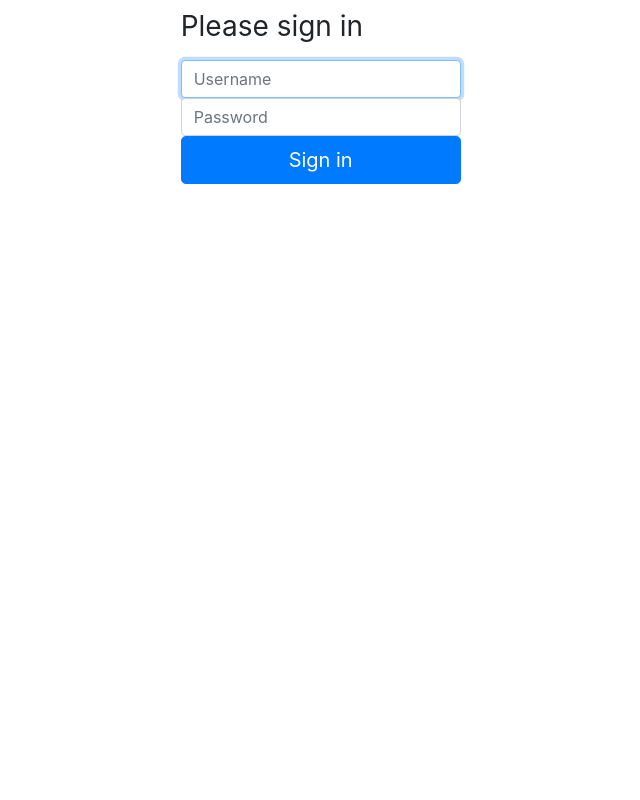
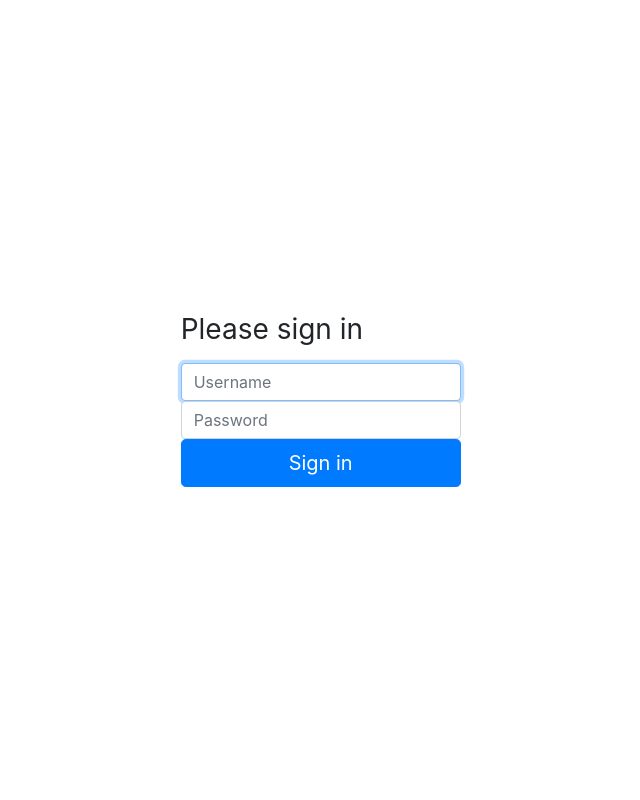
Before and after one commit to stuzfuz/scr, a PHP site: page /server/components/login/login.html in a window 1280 px wide. Shown: the whole page, without its empty margins (271-911 px from the left). Run offline with PHP 8.4, Linux system fonts and the light colour scheme.

Commit message:
center dialogs vertically

```diff
--- a/client/css/poormansslack.css
+++ b/client/css/poormansslack.css
@@ -171,14 +171,13 @@ body {
   padding-right: 8px;
 }
 
-.edittopic {
-  padding-right: 8px;
+
+
+.btn-login {
+  margin-right:30px;
 }
 
- {
-  padding-right: 8px;
+
+.login-container, .register-container {
+  height:100vh;
 }
-
-.edittopic {
-  padding-right: 8px;
-}
--- a/server/components/login/login.html
+++ b/server/components/login/login.html
@@ -23,10 +23,10 @@
 
   <!-- ###BEGIN_TEMPLATE### -->
   <div class="container-fluid">
-    <div class="row">
-      <div class="col-sm">
+    <div class="row align-items-center login-container">
+      <div class="col">
       </div>
-      <div class="col-sm">
+      <div class="col">
 
         <form id="formSignIn" class="form-signin" method="post">
         <h1 class="h3 mb-3 font-weight-normal">Please sign in</h1>
@@ -37,7 +37,7 @@
 
       </form>
     </div>
-    <div class="col-sm">
+    <div class="col">
     </div>
   </div>
 
--- a/server/components/main/content.html
+++ b/server/components/main/content.html
@@ -75,7 +75,7 @@
                             <p class="lead">If you have already an account you can login or if you are new you can register!</p>
 
                             <p class="lead">
-                                <a href="/login" class="btn btn-lg btn-secondary">login</a>
+                                <a href="/login" class="btn btn-lg btn-secondary btn-login">login</a>
                                 <a href="/register" class="btn btn-lg btn-secondary">register</a>
                             </p>
                         </main>
--- a/server/components/register/register.html
+++ b/server/components/register/register.html
@@ -25,7 +25,7 @@
 
 
   <div class="container-fluid">
-    <div class="row">
+    <div class="row register-container align-items-center">
       <div class="col-sm">
       </div>
       <div class="col-sm">
```
